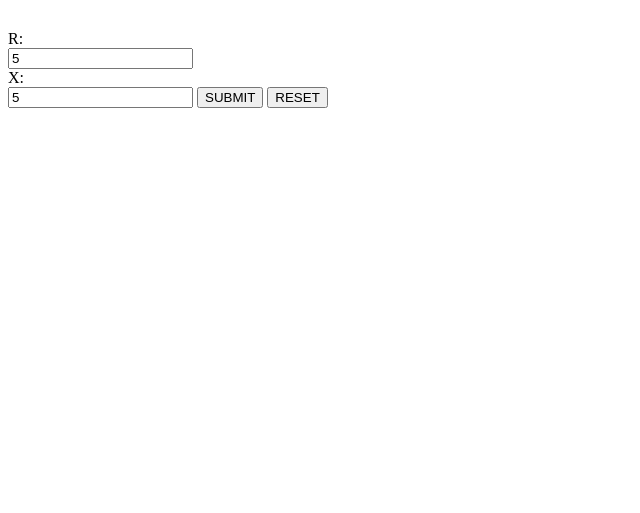
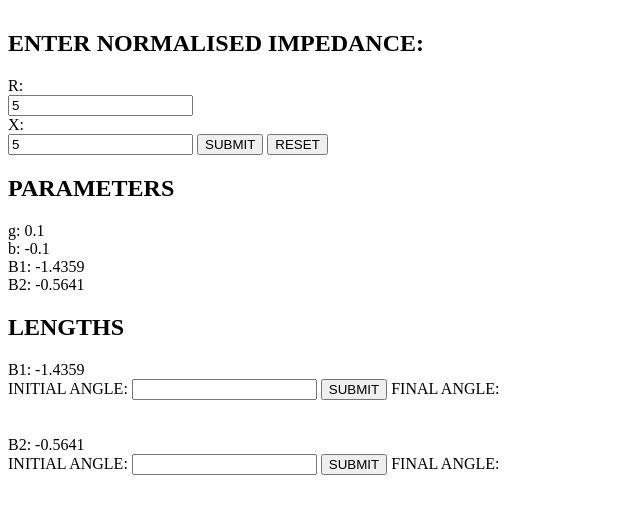
Before and after one commit to sthanumalayan/TL-project, a plain HTML site: page index.html in a window 1280 px wide. Both pictures are taken after typing "5", "5" into the empty fields and a click on the button "SUBMIT". Shown: the part 95-608 px from the top of the page, without its empty margins (0-640 px from the left). Drawn offline with Linux system fonts and the light colour scheme.

Commit message:
Update index.html

```diff
--- a/index.html
+++ b/index.html
@@ -7,18 +7,22 @@
     <link rel="stylesheet" href="style.css">
 </head>
 <body>
-
+    <div class="hcontainer">
     <h1>3D STUB SOLVER</h1>
+    <div class="input">
+    <h2>ENTER NORMALISED IMPEDANCE: </h2>
     <div>R: </div>
     <input type="number" id="R" placeholder="ENTER R VALUE" step="0.01">
     <div>X:</div>
     <input type="number" id="X" placeholder="ENTER X VALUE" step="0.01">
     <button id="submit">SUBMIT</button>
     <button id="reset">RESET</button>
-
-    <div id="output">
-        <h3>PARAMETERS</h3>
-
+    </div>
+    </div>
+    <div class="outputcontainer">
+    <div id="output" visibility="hidden">
+        <h2>PARAMETERS</h2>
+        <div id="pcontainer">
         <span>g: </span>
         <span id="g"></span><br>
 
@@ -30,7 +34,35 @@
 
         <span>B2: </span>
         <span id="B2"></span>
+        </div>
     </div>
+
+
+    <div id="lengths" visibility="hidden">
+        <h2>LENGTHS</h2>
+        <div id="B1_len">
+            <div id="B1_val">B1:  </div>
+            <span>INITIAL ANGLE:  </span><input id='a1' type="text" id="angle" autocomplete="off">
+            <button id="stub1">SUBMIT</button>
+            <span id="a1_final">FINAL ANGLE: </span>
+            <div id="B1_length_container" visibility="hidden">
+            <div id="B1_length1">L1</div>
+            <div id="B1_length2">L2</div>
+            </div>
+        </div>
+        <div id="B2_len">
+            <div id="B2_val">B2:  </div>
+            <span>INITIAL ANGLE:  </span><input id='a2'  type="text" id="angle" autocomplete="off">
+            <button id="stub2">SUBMIT</button>
+            <span id="a2_final">FINAL ANGLE: </span>
+            <div id="B2_length_container" visibility="hidden">
+            <div id="B2_length1">L1</div>
+            <div id="B2_length2">L2</div>
+            </div>
+        </div>
+    </div>
+    </div>
+</div>
 </body>
 <script src="script.js"></script>
 </html>
```
